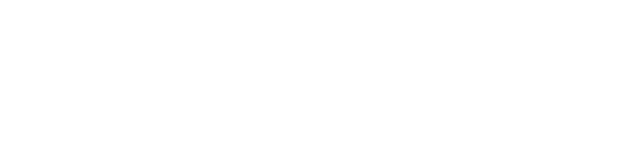
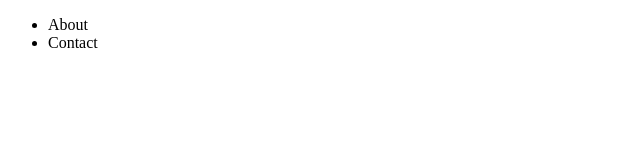
Before and after one commit to rusjah/git-branch, a plain HTML site: page index.html in a window 1280 px wide. Shown: the whole page, without its empty margins (0-640 px from the left). Drawn offline with Linux system fonts and the light colour scheme.

Commit message:
added header

```diff
--- a/index.html
+++ b/index.html
@@ -7,6 +7,13 @@
     <title>Document</title>
 </head>
 <body>
-
+    <header>
+        <nav>
+            <ul>
+                <li>About</li>
+                <li>Contact</li>
+            </ul>
+        </nav>
+    </header>
 </body>
 </html>
```
